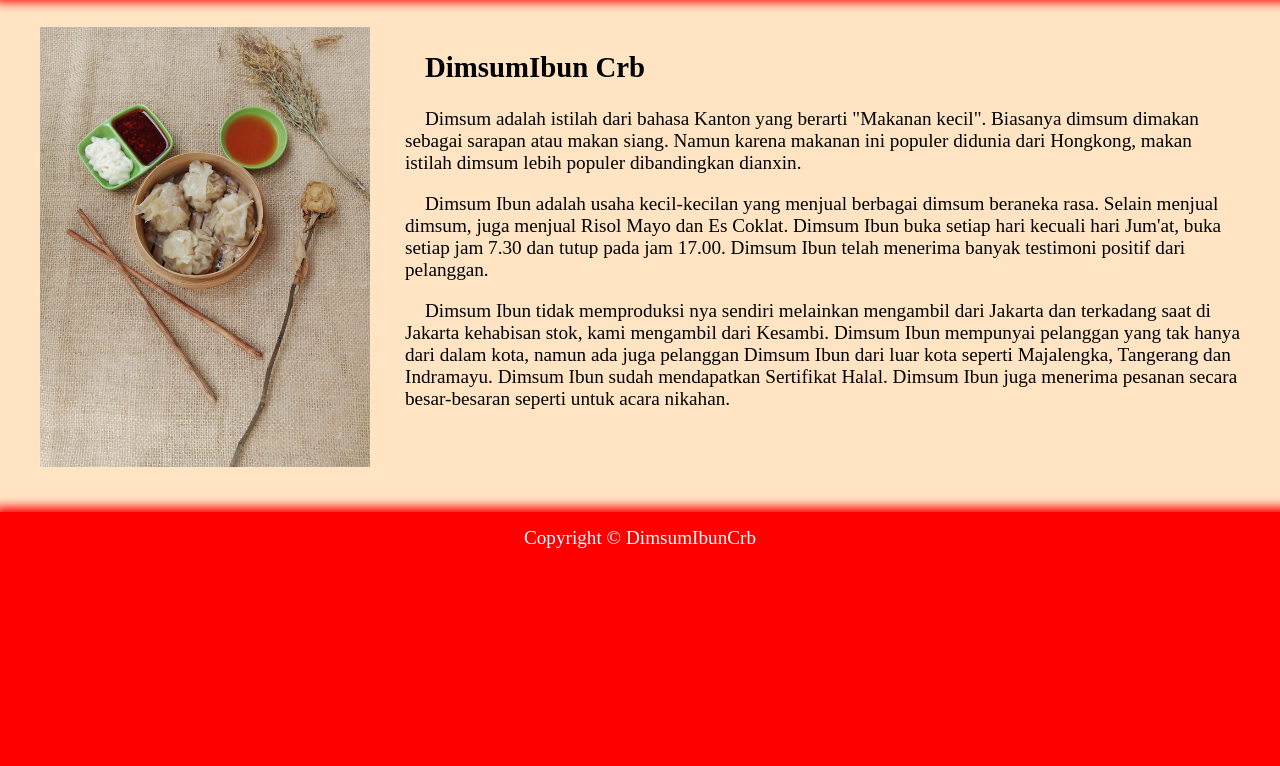
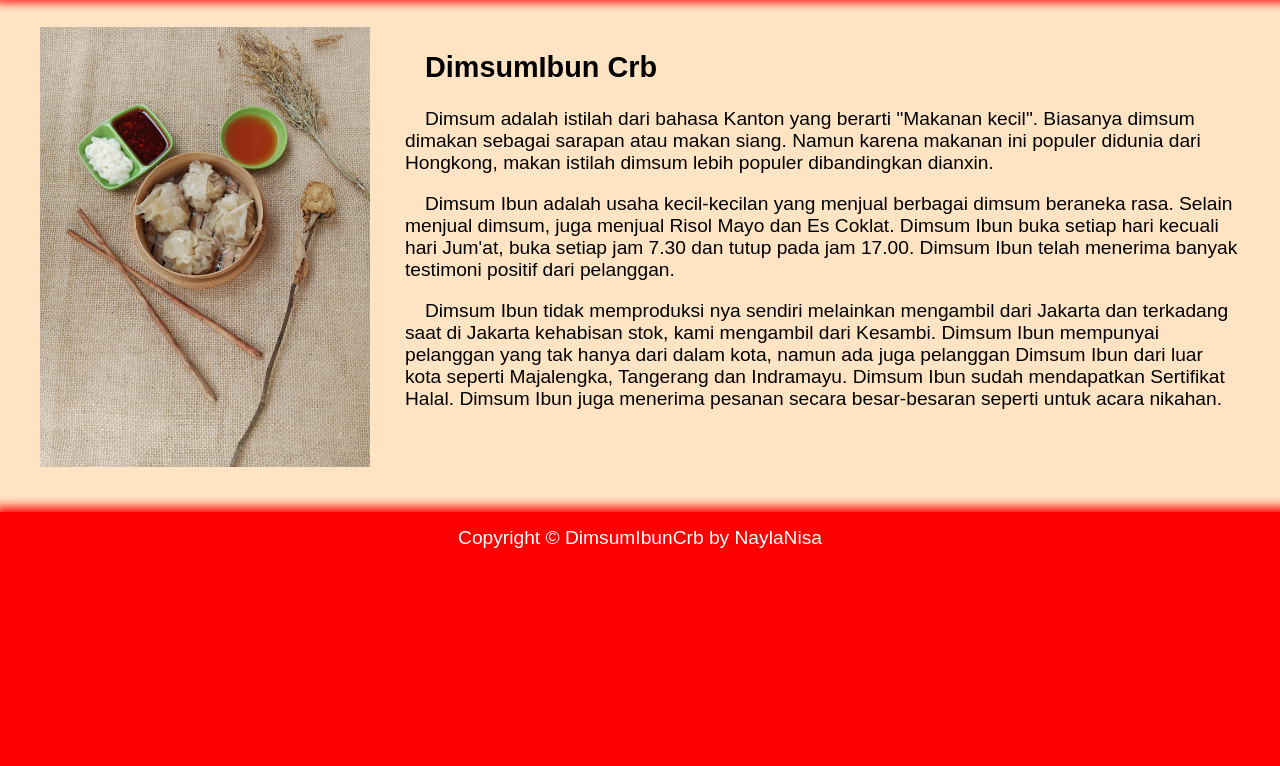
Before and after one commit to nhiraa/nayla_nisa_dimsumibun, a plain HTML site: page index.html in a window 1280 px wide. Shown: the part 123-889 px from the top of the page. Drawn offline with Linux system fonts and the light colour scheme.

Commit message:
Add files via upload

```diff
--- a/index.html
+++ b/index.html
@@ -40,7 +40,7 @@
         </div>
     </div>
     <div class="footer">
-        Copyright &copy; DimsumIbunCrb
+        Copyright &copy; DimsumIbunCrb by NaylaNisa
     </div>
 </body>
 </html>
--- a/style.css
+++ b/style.css
@@ -3,6 +3,7 @@ body{
     padding: 0;
     background-color: bisque;
     font-size: larger;
+    font-family: Arial, sans-serif;
 }
 .header{
     height: 90px;
```
Also changed, not shown: contact.html (+1 -1 lines), profile.html (+1 -1 lines).
